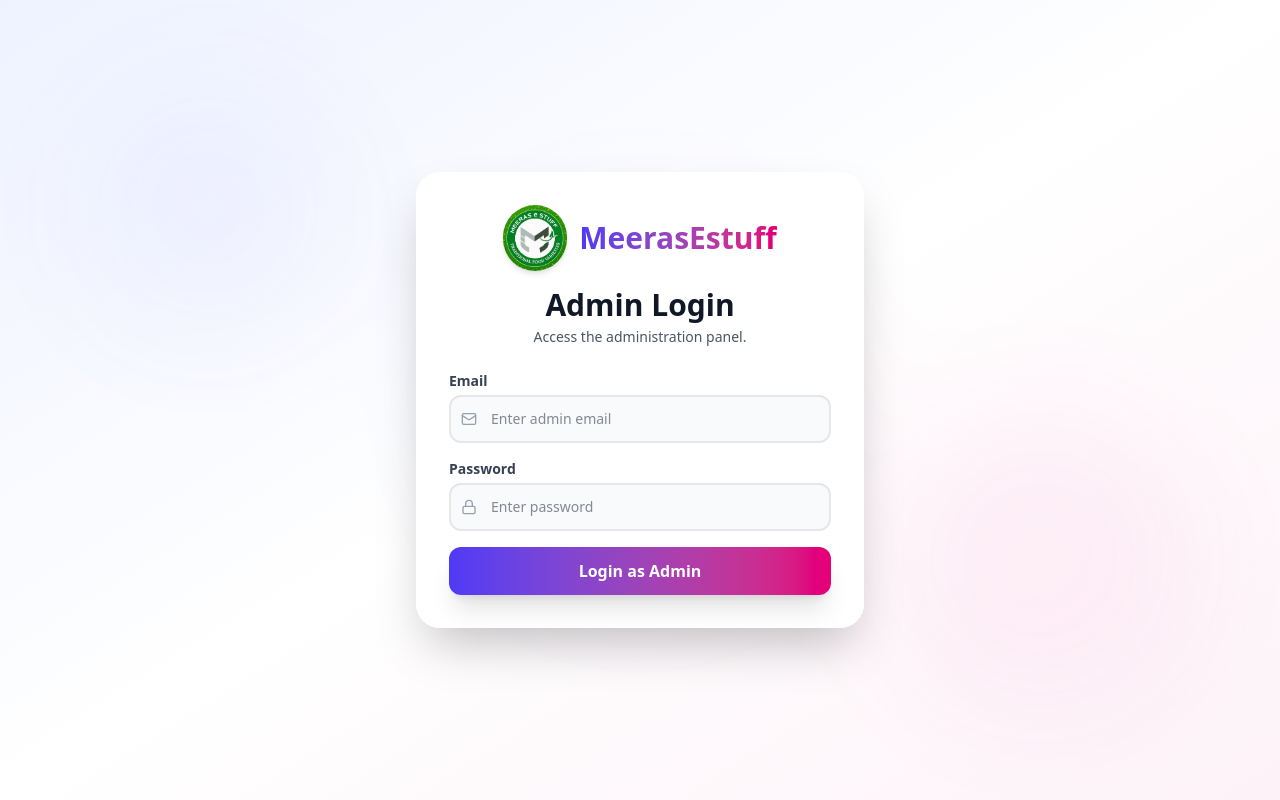
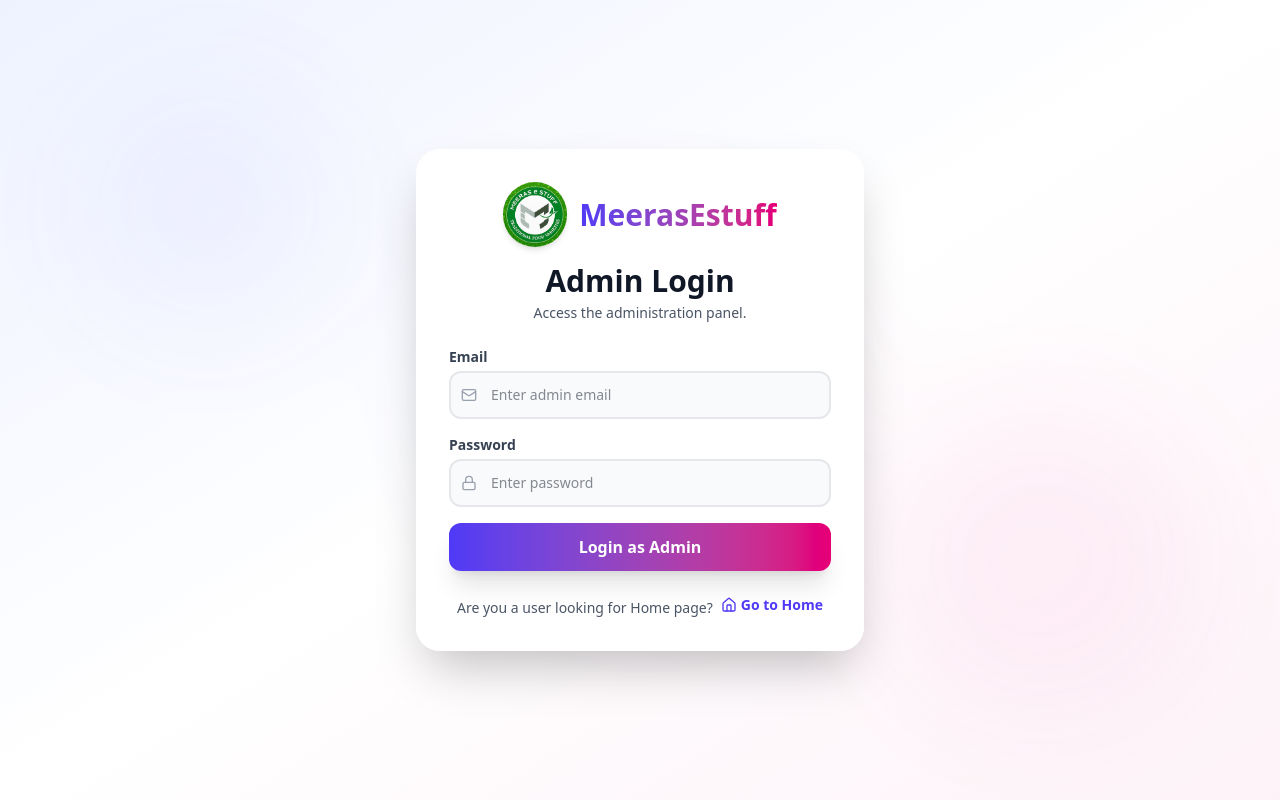
Before and after one commit to meerasEstuff/Frontend, a Next.js app: page /adminAuth in a window 1280 px wide. Built offline with nearby package versions, Linux system fonts and the light colour scheme.

Commit message:
added new referral amount 398 and updated the admin login page

```diff
--- a/src/app/(admin)/adminAuth/page.tsx
+++ b/src/app/(admin)/adminAuth/page.tsx
@@ -1,13 +1,13 @@
 "use client";
 import React, { useState } from "react";
 import { motion } from "framer-motion";
-import { Mail, Lock, Loader2 } from "lucide-react";
+import { Mail, Lock, Loader2, Home } from "lucide-react"; // Import Home icon
 import { useRouter } from "next/navigation";
 import { useForm } from "react-hook-form";
 import { zodResolver } from "@hookform/resolvers/zod";
 import * as z from "zod";
-import Image from "next/image"; // Import Image component
-import { toast } from "sonner"; // Assuming sonner is available for toasts
+import Image from "next/image";
+import { toast } from "sonner";
 
 import { getErrorMessage } from "@/utils/error";
 import { signInAdmin } from "@/services/adminAuthServices";
@@ -88,7 +88,7 @@
             >
               {/* Logo - same as main app, but inside new color scheme */}
               <Image
-                src="/meeras-logo.jpg" // Corrected to .png based on your file structure in the screenshot.
+                src="/meeras-logo.jpg"
                 alt="MeerasEstuff_Logo"
                 width={64}
                 height={64}
@@ -209,6 +209,25 @@
               {loading && <Loader2 className="w-4 h-4 animate-spin ml-2" />}
             </motion.button>
           </motion.form>
+
+          {/* Link to User Home Page */}
+          <motion.div
+            initial={{ opacity: 0, y: 20 }}
+            animate={{ opacity: 1, y: 0 }}
+            transition={{ duration: 0.8, delay: 0.8 }}
+            className="mt-6 text-center"
+          >
+            <p className="text-sm text-gray-600">
+              Are you a user looking for Home page?
+              <button
+                onClick={() => router.push("/")}
+                className="ml-2 inline-flex items-center text-indigo-600 hover:text-indigo-800 font-semibold transition-colors duration-200"
+              >
+                <Home className="h-4 w-4 mr-1" />
+                Go to Home
+              </button>
+            </p>
+          </motion.div>
         </motion.div>
       </motion.div>
     </div>
--- a/src/services/rewardService.ts
+++ b/src/services/rewardService.ts
@@ -12,5 +12,5 @@
   }
 
   // Assuming ₹300 reward per referral
-  return (count ?? 0) * 399;
+  return (count ?? 0) * 398;
 }
```
